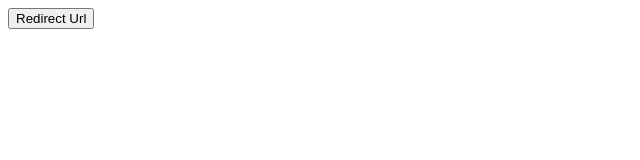
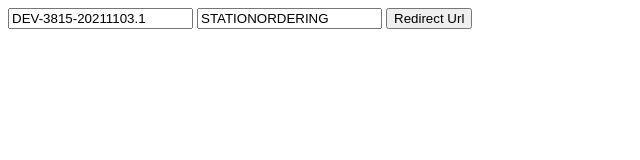
Before and after one commit to raymondy-dev/GetzPay-Redirect-URL, a plain HTML site: page index.html in a window 1280 px wide. Shown: the whole page, without its empty margins (0-640 px from the left). Drawn offline with Linux system fonts and the light colour scheme.

Commit message:
Show ref_id and order_tag input on redirect

```diff
--- a/index.html
+++ b/index.html
@@ -31,7 +31,7 @@
 	<input type="hidden" name="is_discountable_2" value="1">
 
     <input type="hidden" name="merchant" value="adian@budijayagroup.com">
-    <input type="hidden" name="ref_id" value="DEV-3815-211018.6">
+    <input type="text" name="ref_id" value="DEV-3815-20211103.1" placeholder="ref_id">
 
     <input type="hidden" name="delivery_charge" value="0">
     <input type="hidden" name="tax_amount" value="0">
@@ -55,7 +55,7 @@
 	<input type="hidden" name="language" value="" />
     <input type="hidden" name="RequestId" value="3372a942-1093-4a0a-bd50-db21f3560dc7">
 
-	<input type="hidden" name="order_tag" value="STATIONORDERING">
+	<input type="text" name="order_tag" value="STATIONORDERING" placeholder="order_tag">
     <!-- <input type="hidden" name="discount_1_value" value="40"> -->
     <!-- <input type="hidden" name="discount_1_type" value="1"> -->
 	<input type="hidden" name="cf" value="0">
```
